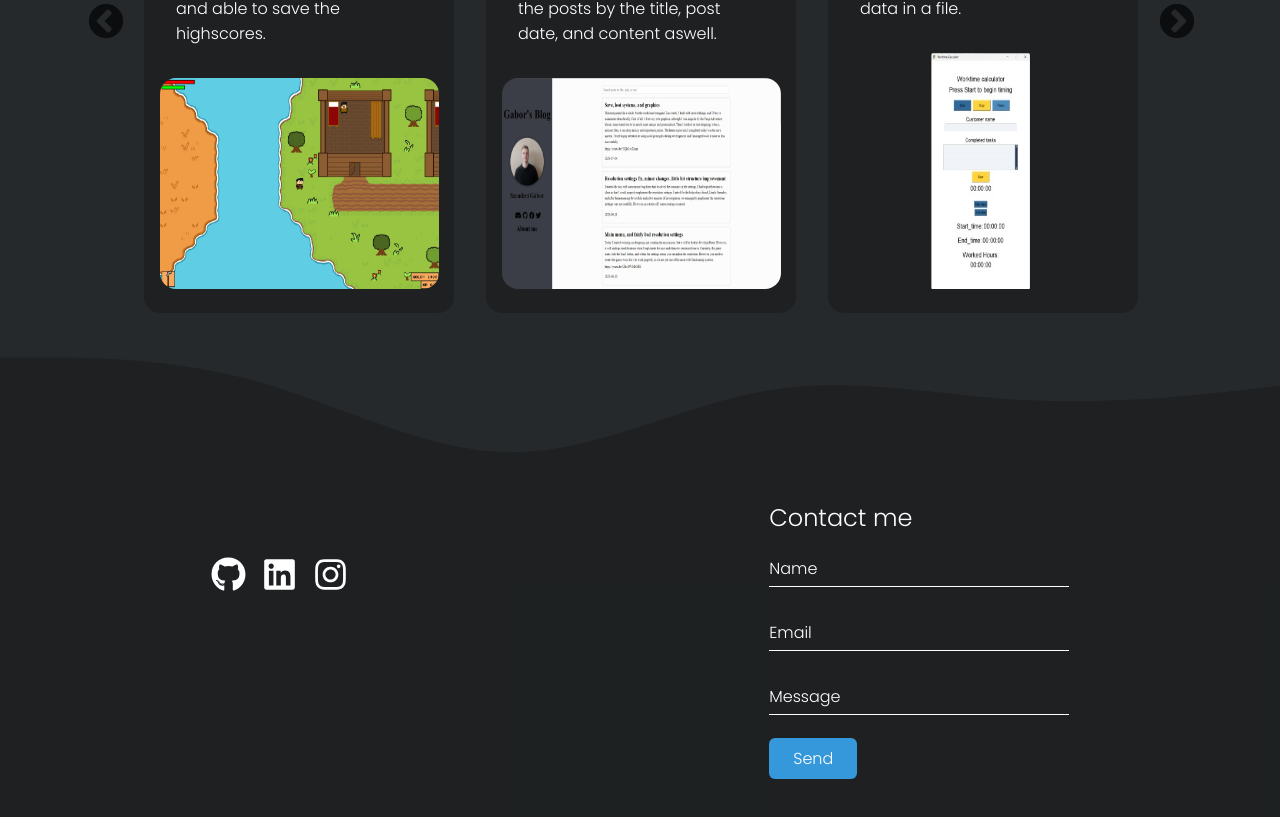
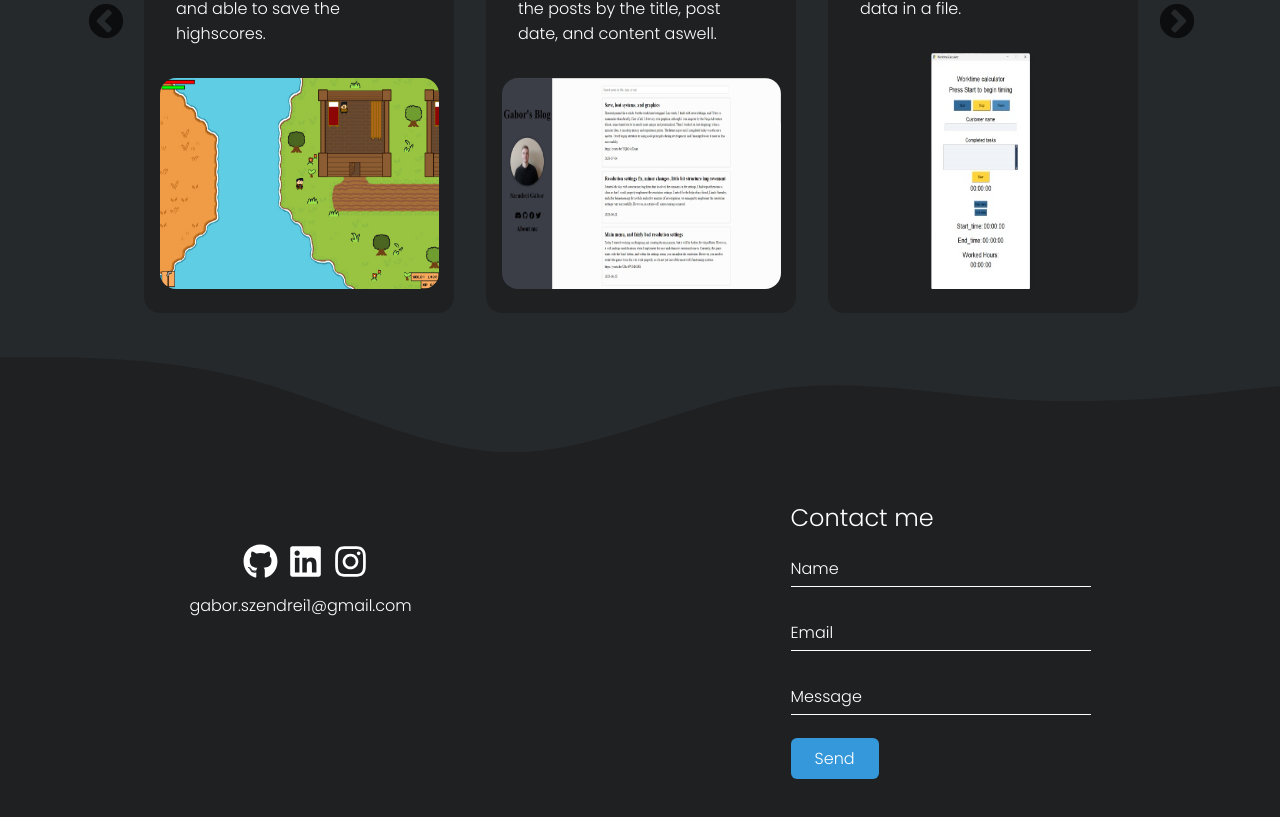
Before and after one commit to SzGabor1/portfolio, a React (Vite) app: page / in a window 1280 px wide. Shown: the part 4676-5493 px from the top of the page. Built offline with nearby package versions, Linux system fonts and the light colour scheme.

Commit message:
Update footer component and styles

```diff
--- a/src/components/footer.tsx
+++ b/src/components/footer.tsx
@@ -43,10 +43,14 @@ const Footer: React.FC = () => {
     <footer>
       <div className='footer-content'>
         <div className="footer-left">
+        <div className="links">
             <a href="https://github.com/SzGabor1" target='_blank'><FaGithub /></a>
             <a href="https://www.linkedin.com/in/g%C3%A1bor-szendrei-0ab027298/" target='_blank'><FaLinkedin /></a>
             <a href="https://www.instagram.com/szendrei__gabor" target='_blank'><FaInstagram /></a>
         </div>
+        <span>gabor.szendrei1@gmail.com</span>
+     </div>
+
         <div className='footer-right'>
             <h2>Contact me</h2>
             <form onSubmit={handleSubmit}>
@@ -56,7 +60,7 @@ const Footer: React.FC = () => {
                 </div>
 
                 <div className="inputfield email">
-                <input id="email" type="email" value={email} onChange={(e) => setEmail(e.target.value)} required></input>
+                <input id="email" type="text" value={email} onChange={(e) => setEmail(e.target.value)} required></input>
                 <label htmlFor='email'>Email</label>
 
                 </div>
--- a/src/styles/footer.css
+++ b/src/styles/footer.css
@@ -3,7 +3,7 @@
     justify-content: space-around;
     align-items: center;
     position: relative;
-    background: rgba(0, 0, 0, 0.2);
+    background: rgb(30,32,34);
     height: 500px;
 }
 .footer-content:before {
@@ -37,14 +37,21 @@
     align-items: center;
     justify-content: center;
     color: #fff;
-    gap: 1rem;
+
+    flex-direction: column;
 
 }
 .footer-left a {
     color: #fff;
     text-decoration: none;
     margin: 0 auto;
+    margin-left:10px;
     font-size: 35px;
+}
+
+.footer-left span {
+    color: #fff;
+    margin: 0 auto;
 }
 
 
```
